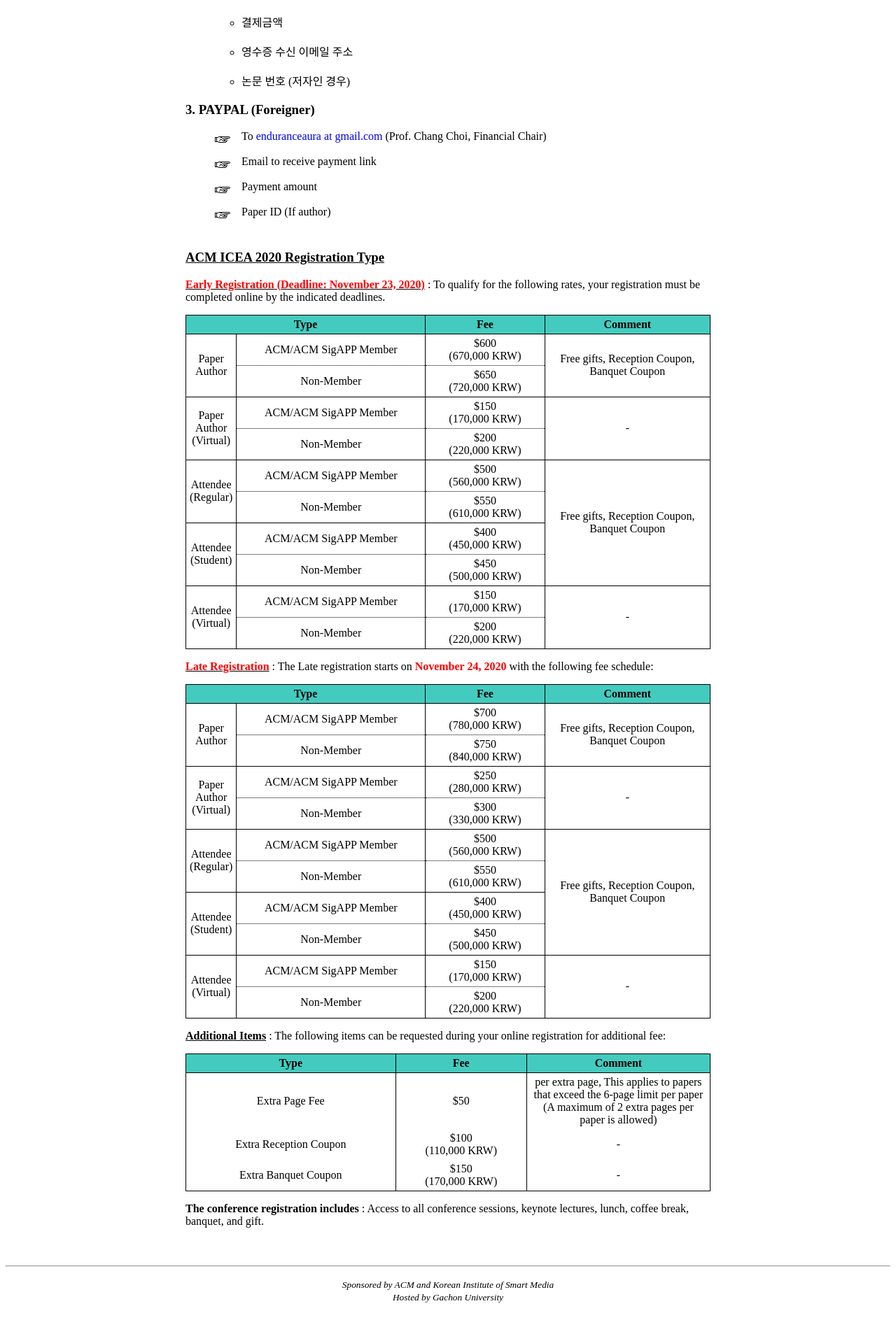
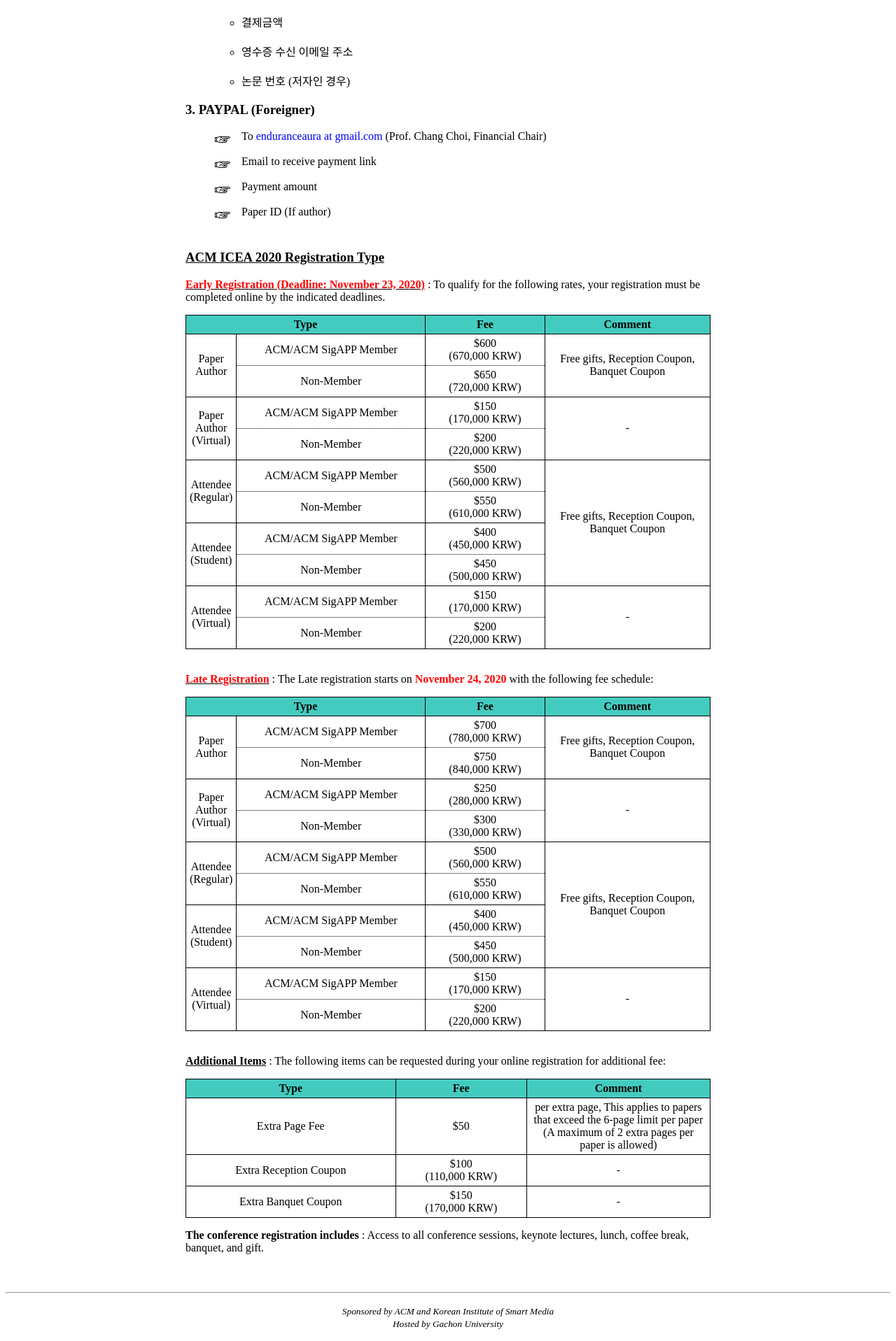
Before and after one commit to icea-conf/2020, a Jekyll site: the page built from registration/index.html, in a window 1280 px wide. Shown: the part 1279-3196 px from the top of the page at 70% size. Built offline with Jekyll 4.4.1, drawn with Linux system fonts in a browser that asks for light colours; before the commit the page ends 3158 px from its top, so only the background shows below that.

Commit message:
Update index.html

```diff
--- a/registration/index.html
+++ b/registration/index.html
@@ -188,7 +188,7 @@
                               </td>
                          </tr>
                     </tbody>
-               </table>
+               </table><br>
                </center>
 
                <p><u><b style="color:#FF0000">Late Registration</b></u><a> : The Late registration starts on <b style="color:#FF0000">November 24, 2020</b> with the following fee schedule:</p>
@@ -314,7 +314,7 @@
                               </td>
                          </tr>
                     </tbody>
-               </table>
+               </table><br>
                </center>
 
                <p><u><b>Additional Items</b></u><a> : The following items can be requested during your online registration for additional fee:</p>
@@ -333,35 +333,35 @@
                               </td>
                          </tr>
                          <tr>
-                              <td class="tcontent1">
+                              <td class="tcontent3">
                                    <a>Extra Page Fee</a>
                               </td>
-                              <td class="tcontent1">
+                              <td class="tcontent3">
                                    <a>$50</a>
                               </td>
-                              <td class="tcontent1">
+                              <td class="tcontent3">
                                    <a>per extra page, This applies to papers that exceed the 6-page limit per paper (A maximum of 2 extra pages per paper is allowed)</a>
                               </td>
                          </tr>
                          <tr>
-                              <td class="tcontent1">
+                              <td class="tcontent3">
                                    <a>Extra Reception Coupon</a>
                               </td>
-                              <td class="tcontent1">
+                              <td class="tcontent3">
                                    <a>$100<br>(110,000 KRW)</a>
                               </td>
-                              <td class="tcontent1">
+                              <td class="tcontent3">
                                    <a>-</a>
                               </td>
                          </tr>
                          <tr>
-                              <td class="tcontent1">
+                              <td class="tcontent3">
                                    <a>Extra Banquet Coupon</a>
                               </td>
-                              <td class="tcontent1">
+                              <td class="tcontent3">
                                    <a>$150<br>(170,000 KRW)</a>
                               </td>
-                              <td class="tcontent1">
+                              <td class="tcontent3">
                                    <a>-</a>
                               </td>
                          </tr>
```
